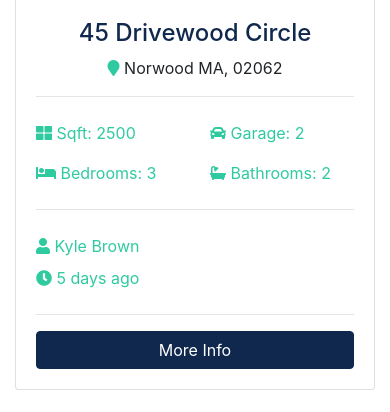
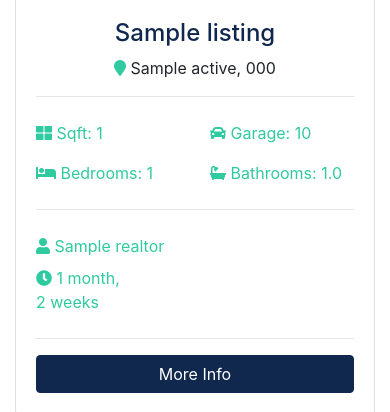
Before and after one commit to Egoroff85/bt_real_estate, a Django app: page / in a window 390 px wide. Shown: the part 1194-1606 px from the top of the page. Run offline with Django 3.2, Linux system fonts and the light colour scheme; tables that the repository leaves empty hold one stand-in row (values such as "Sample post"); grey boxes marked "Sample" are stand-in pictures; some libraries are stand-ins or nearby versions.

Commit message:
added realtors from db, listings on main page

```diff
--- a/pages/views.py
+++ b/pages/views.py
@@ -1,10 +1,21 @@
 from django.shortcuts import render
-from django.http import HttpResponse
+from listings.models import Listing
+from realtors.models import Realtor
 
 
 def index(request):
-    return render(request, 'pages/index.html')
+    listings = Listing.objects.order_by('-list_date').filter(is_published=True)[:3]
+    context = {
+        'listings': listings
+    }
+    return render(request, 'pages/index.html', context)
 
 
 def about(request):
-    return render(request, 'pages/about.html')
+    realtors = Realtor.objects.order_by('-hire_date')
+    mvp_realtors = Realtor.objects.all().filter(is_mvp=True)
+    context = {
+        'realtors': realtors,
+        'mvp_realtors': mvp_realtors
+    }
+    return render(request, 'pages/about.html', context)
--- a/templates/pages/index.html
+++ b/templates/pages/index.html
@@ -1,5 +1,5 @@
 {% extends 'base.html' %}
-
+{% load humanize %}
 {% block content %}
     <!-- Showcase -->
     <section id="showcase">
@@ -132,153 +132,61 @@
         <div class="container">
             <h3 class="text-center mb-3">Latest Listings</h3>
             <div class="row">
-                <!-- Listing 1 -->
+                {% if listings %}
+                    {% for listing in listings %}
                         <div class="col-md-6 col-lg-4 mb-4">
                             <div class="card listing-preview">
-                        <img class="card-img-top" src="assets/img/homes/home-1.jpg" alt="">
+                                <img class="card-img-top" src="{{ listing.photo_main.url }}" alt="">
                                 <div class="card-img-overlay">
                                     <h2>
-                                <span class="badge badge-secondary text-white">$490,000</span>
+                                        <span class="badge badge-secondary text-white">${{ listing.price | intcomma }}</span>
                                     </h2>
                                 </div>
                                 <div class="card-body">
                                     <div class="listing-heading text-center">
-                                <h4 class="text-primary">45 Drivewood Circle</h4>
+                                        <h4 class="text-primary">{{ listing.title }}</h4>
                                         <p>
-                                    <i class="fas fa-map-marker text-secondary"></i> Norwood MA, 02062</p>
+                                            <i class="fas fa-map-marker text-secondary"></i> {{ listing.city }} {{ listing.state }}, {{ listing.zipcode }}</p>
                                     </div>
                                     <hr>
                                     <div class="row py-2 text-secondary">
                                         <div class="col-6">
-                                    <i class="fas fa-th-large"></i> Sqft: 2500
+                                            <i class="fas fa-th-large"></i> Sqft: {{ listing.sqft }}
                                         </div>
                                         <div class="col-6">
-                                    <i class="fas fa-car"></i> Garage: 2
+                                            <i class="fas fa-car"></i> Garage: {{ listing.garage }}
                                         </div>
                                     </div>
                                     <div class="row py-2 text-secondary">
                                         <div class="col-6">
-                                    <i class="fas fa-bed"></i> Bedrooms: 3
+                                            <i class="fas fa-bed"></i> Bedrooms: {{ listing.bedrooms }}
                                         </div>
                                         <div class="col-6">
-                                    <i class="fas fa-bath"></i> Bathrooms: 2
+                                            <i class="fas fa-bath"></i> Bathrooms: {{ listing.bathrooms }}
                                         </div>
                                     </div>
                                     <hr>
                                     <div class="row py-2 text-secondary">
                                         <div class="col-6">
-                                    <i class="fas fa-user"></i> Kyle Brown
+                                            <i class="fas fa-user"></i> {{ listing.realtor }}
                                         </div>
                                     </div>
                                     <div class="row text-secondary pb-2">
                                         <div class="col-6">
-                                    <i class="fas fa-clock"></i> 5 days ago
+                                            <i class="fas fa-clock"></i> {{ listing.list_date | timesince }}
                                         </div>
                                     </div>
                                     <hr>
-                            <a href="listing.html" class="btn btn-primary btn-block">More Info</a>
+                                    <a href="{% url 'listing' listing.id %}" class="btn btn-primary btn-block">More Info</a>
                                 </div>
                             </div>
                         </div>
-
-                <!-- Listing 2 -->
-                <div class="col-md-6 col-lg-4 mb-4">
-                    <div class="card listing-preview">
-                        <img class="card-img-top" src="assets/img/homes/home-2.jpg" alt="">
-                        <div class="card-img-overlay">
-                            <h2>
-                                <span class="badge badge-secondary text-white">$550,000</span>
-                            </h2>
+                    {% endfor %}
+                {% else %}
+                    <div class="col-md-12">
+                        <p>No Listings Available</p>
                     </div>
-                        <div class="card-body">
-                            <div class="listing-heading text-center">
-                                <h4 class="text-primary">18 Jefferson Lane</h4>
-                                <p>
-                                    <i class="fas fa-map-marker text-secondary"></i> Woburn MA, 01801</p>
-                            </div>
-                            <hr>
-                            <div class="row py-2 text-secondary">
-                                <div class="col-6">
-                                    <i class="fas fa-th-large"></i> Sqft: 3200
-                                </div>
-                                <div class="col-6">
-                                    <i class="fas fa-car"></i> Garage: 1
-                                </div>
-                            </div>
-                            <div class="row py-2 text-secondary">
-                                <div class="col-6">
-                                    <i class="fas fa-bed"></i> Bedrooms: 4
-                                </div>
-                                <div class="col-6">
-                                    <i class="fas fa-bath"></i> Bathrooms: 2.5
-                                </div>
-                            </div>
-                            <hr>
-                            <div class="row py-2 text-secondary">
-                                <div class="col-6">
-                                    <i class="fas fa-user"></i> Mark Hudson
-                                </div>
-                            </div>
-                            <div class="row text-secondary pb-2">
-                                <div class="col-6">
-                                    <i class="fas fa-clock"></i> 5 days ago
-                                </div>
-                            </div>
-                            <hr>
-                            <a href="listing.html" class="btn btn-primary btn-block">More Info</a>
-                        </div>
-                    </div>
-                </div>
-
-                <!-- Listing 3 -->
-                <div class="col-md-6 col-lg-4 mb-4">
-                    <div class="card listing-preview">
-                        <img class="card-img-top" src="assets/img/homes/home-3.jpg" alt="">
-                        <div class="card-img-overlay">
-                            <h2>
-                                <span class="badge badge-secondary text-white">$580,000</span>
-                            </h2>
-                        </div>
-                        <div class="card-body">
-                            <div class="listing-heading text-center">
-                                <h4 class="text-primary">187 Woodrow Street</h4>
-                                <p>
-                                    <i class="fas fa-map-marker text-secondary"></i> Salem MA, 01915</p>
-                            </div>
-                            <hr>
-                            <div class="row py-2 text-secondary">
-                                <div class="col-6">
-                                    <i class="fas fa-th-large"></i> Sqft: 3107
-                                </div>
-                                <div class="col-6">
-                                    <i class="fas fa-car"></i> Garage: 0
-                                </div>
-                            </div>
-                            <div class="row py-2 text-secondary">
-                                <div class="col-6">
-                                    <i class="fas fa-bed"></i> Bedrooms: 4
-                                </div>
-                                <div class="col-6">
-                                    <i class="fas fa-bath"></i> Bathrooms: 3
-                                </div>
-                            </div>
-                            <hr>
-                            <div class="row py-2 text-secondary">
-                                <div class="col-6">
-                                    <i class="fas fa-user"></i> Mark Hudson
-                                </div>
-                            </div>
-                            <div class="row text-secondary pb-2">
-                                <div class="col-6">
-                                    <i class="fas fa-clock"></i> 5 days ago
-                                </div>
-                            </div>
-                            <hr>
-                            <a href="listing.html" class="btn btn-primary btn-block">More Info</a>
-                        </div>
-                    </div>
-                </div>
-
+                {% endif %}
             </div>
         </div>
     </section>
```
Also changed, not shown: templates/pages/about.html (+18 -30 lines). Lines whose indentation alone changed are shown as unchanged.
